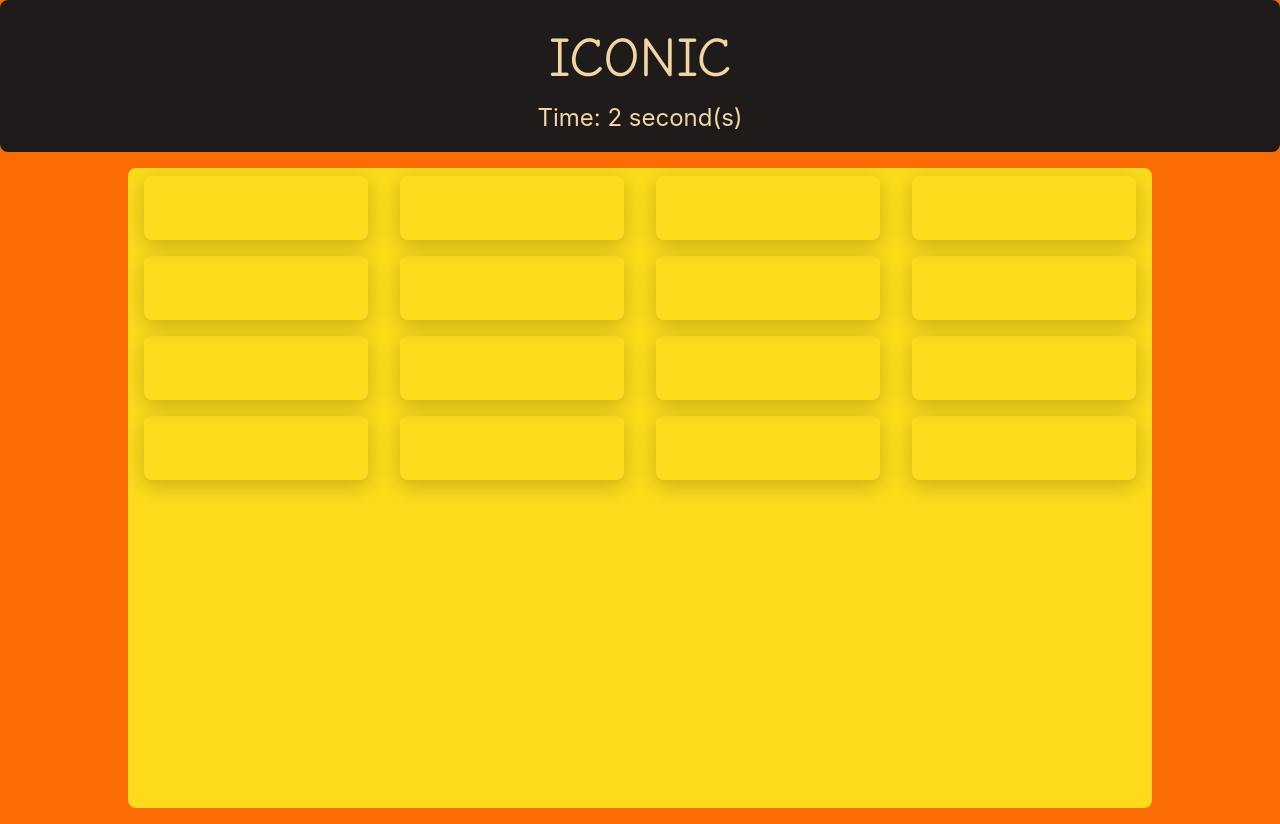
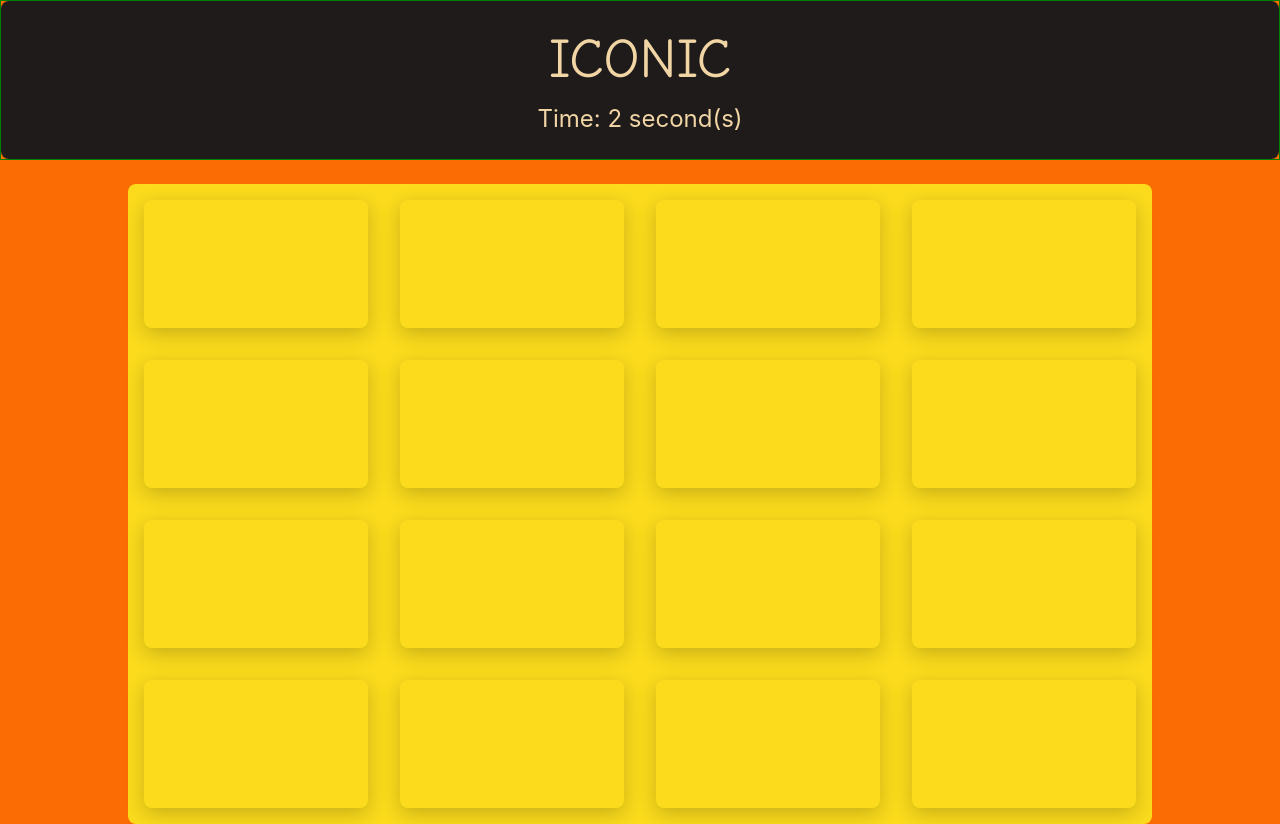
Before and after one commit to writeens/Iconic, a plain HTML site: page index.html in a window 1280 px wide. Both pictures are taken after a click on the button "Start". Drawn offline with Linux system fonts and the light colour scheme.

Commit message:
Update style.css

```diff
--- a/style.css
+++ b/style.css
@@ -35,8 +35,17 @@
 body {
     background-color: #FB6C04;
     background-repeat: no-repeat;
-    height: auto;
-    width: auto;
+    height: 100vh;
+    width: 100vw;
+}
+body > div:first-child {
+    width: 100%;
+    height: 20%;
+    border: 1px solid green;
+}
+body > .mat1 {
+    height: 80%;
+    margin: 1.5rem;
 }
 .red {
     border: 5px solid red;
@@ -44,9 +53,9 @@ body {
 .jumbotron {
     background-color: #1E1B1A;
     margin:0;
-    width: 100vw;
     padding: 1rem;
     border-radius: 0.5rem;
+    width:100%;
 }
 .header > .text {
     font-size: 3.5rem;
@@ -60,29 +69,34 @@ body {
 /*Pay attention to the board dimensions when implementing media queries*/
 .board {
     max-width: 1024px;
-    width: 90vw;
-    height: 80vh;
+    width: 100vw;
+    height: auto;
     background-color: #FBDB1C;
     border-radius: 0.5rem;
+
 }
 .mat1 {
-    height: 100%;
+    height: 80vh;
     margin: 1rem;
 }
 
 .col {
-    height: 80%;
+    height: 8rem;
     /*border:1px solid rgba(197, 52, 52, 0.534);*/
     margin: 1rem;
     border-radius: 0.5rem;
     box-shadow: 0 6px 20px 0 rgba(0, 0, 0, 0.2);
     cursor: pointer;
     padding: 0;
-
+    max-width: auto;
 }
 .col div {
     height: 100%;
     width: 100%;
+}
+.myRow {
+    height: 25%;
+    padding: 0;
 }
 i {
     font-size: 3rem;
@@ -149,9 +163,15 @@ i {
 .no-display {
     display: none !important
 }
+
 @media all and (max-width: 500px) {
     .col {
+        margin: 0.5rem;
+    }
+    body > .mat1 {
         margin: 0 0.5rem 0 0.5rem;
+        padding: 0;
+        height: 95%;
     }
     .start-text {
         font-size: 1.2rem;
```
